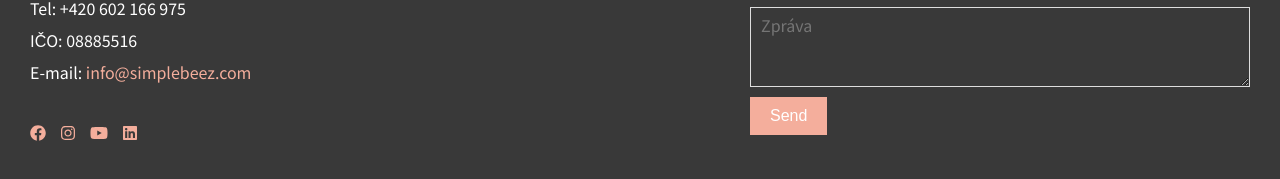
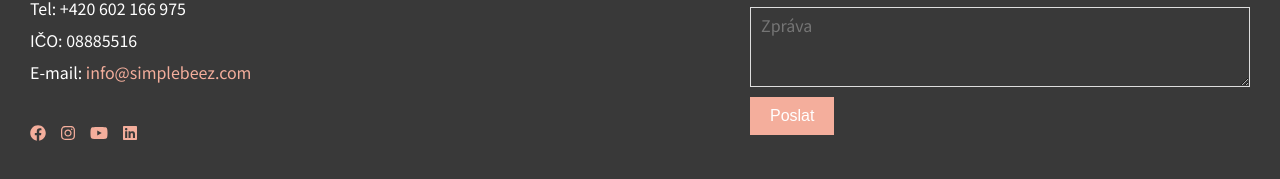
Before and after one commit to crdo/simplebeez, a Next.js app: page / in a window 1280 px wide. Shown: the part 7794-7973 px from the top of the page. Built offline with nearby package versions, Linux system fonts and the light colour scheme.

Commit message:
Fine tuning z mailu

```diff
--- a/components/about.tsx
+++ b/components/about.tsx
@@ -63,7 +63,7 @@ export default function About() {
                             <div className="profile-text">
                                 <h3>Martin Prášek, partner a spoluzakladatel <a href="https://www.linkedin.com/in/martin-prášek-cma-8109ba18/"><FontAwesomeIcon className="linkedin" icon={faLinkedinIn} /></a></h3>
                                 <p>Martin má na starosti služby především pro podporu inovativních řešení, centralizace back-office funkcí a digitalizace financí a
-                                souvisejících procesů. Jeho osobní specializací jsou <b>implementace ERP a EPM</b>řešení, <b>procesní optimalizace</b>, návrhy a realizace
+                                souvisejících procesů. Jeho osobní specializací jsou <b>implementace ERP a EPM</b> řešení, <b>procesní optimalizace</b>, návrhy a realizace
                                 řešení pro P2P (řízení výdajů firmy), procesní workflow či aplikace RPA. Pomůže Vám také s vybudováním centra sdílených služeb či
                                 s <b>funkčním designem operativních nástrojů</b> pro automatizaci nejen financí.</p>
                                 <p>Martin pracoval více než 15 let v mezinárodním prostředí. Je přesvědčen, že přínos projektů či inovativních řešení se měří tím, zda splňuje
--- a/components/hero.tsx
+++ b/components/hero.tsx
@@ -42,7 +42,7 @@ export default function Hero() {
                 flex: 1 0 0;
                 display: flex;
                 flex-direction: column;
-                justify-content: center;
+                justify-content: flex-start;
                 text-align: center;
             }
 
@@ -125,7 +125,6 @@ export default function Hero() {
 
                 .claim {
                     text-align: left;
-                    justify-content: flex-start;
                 }
                 .stripe {
                     display: block;
--- a/components/mail-form.tsx
+++ b/components/mail-form.tsx
@@ -36,9 +36,9 @@ export default function MailForm() {
                 <button type="submit" disabled={status.submitting}>
                     {!status.submitting
                         ? !status.submitted
-                            ? 'Send'
-                            : 'Sent'
-                        : 'Sending...'}
+                            ? 'Poslat'
+                            : 'Posláno'
+                        : 'Posílám...'}
                 </button>
             </form>
             {status.info.error && (
```
